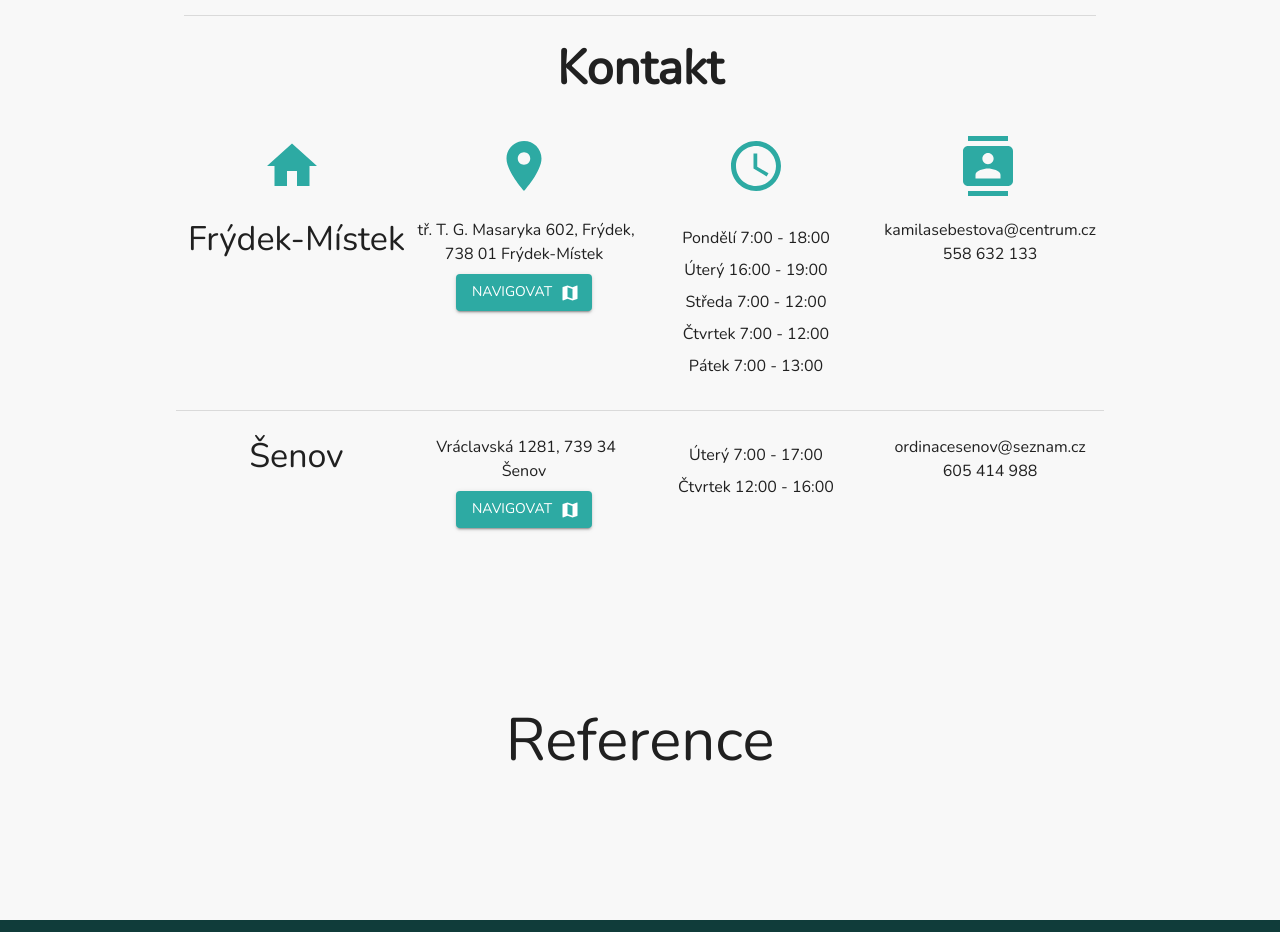
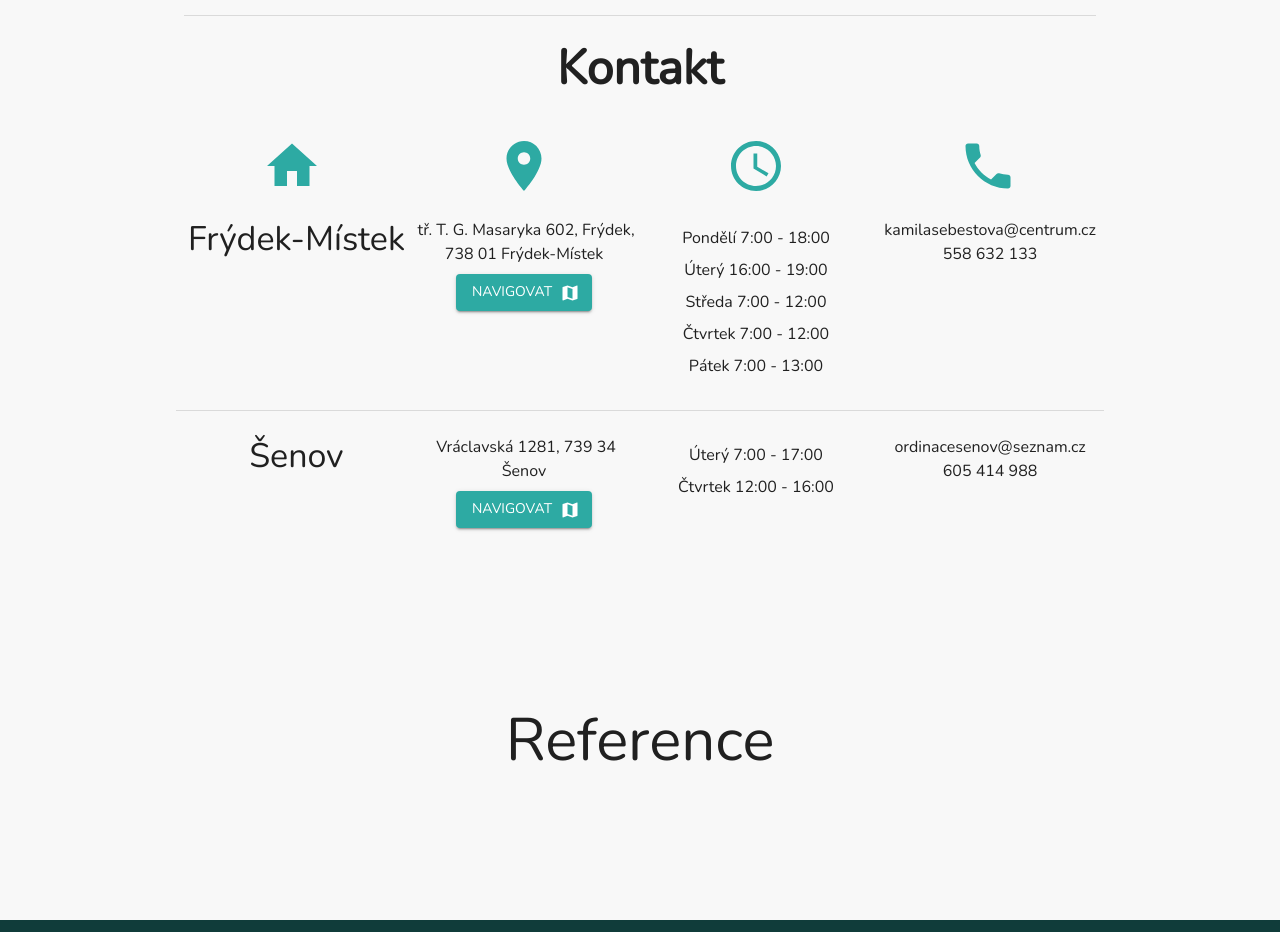
Before and after one commit to ejthbit/gyn, a React app: page / in a window 1280 px wide. Shown: the part 3020-3952 px from the top of the page. Built offline with nearby package versions, Linux system fonts and the light colour scheme; no server answers.

Commit message:
Changed contact icon

```diff
--- a/src/components/Contacts/Contacts.js
+++ b/src/components/Contacts/Contacts.js
@@ -1,10 +1,10 @@
 import { Box, Button, Grid, Hidden, makeStyles, Typography } from '@material-ui/core'
 import {
     AccessTime as AccessTimeIcon,
-    Contacts as ContactsIcon,
     Home,
     LocationOn as LocationOnIcon,
     Map as MapIcon,
+    Phone as PhoneIcon,
 } from '@material-ui/icons'
 import getGoogleMapsUrl from '@utilities/getGoogleMapsUrl'
 import { map } from 'ramda'
@@ -79,7 +79,7 @@ const contactSections = [
     { id: 0, component: <Home /> },
     { id: 1, component: <LocationOnIcon /> },
     { id: 2, component: <AccessTimeIcon /> },
-    { id: 3, component: <ContactsIcon /> },
+    { id: 3, component: <PhoneIcon /> },
 ]
 const handleOpenNavigation = (location) => window.open(getGoogleMapsUrl(location))
 
```
